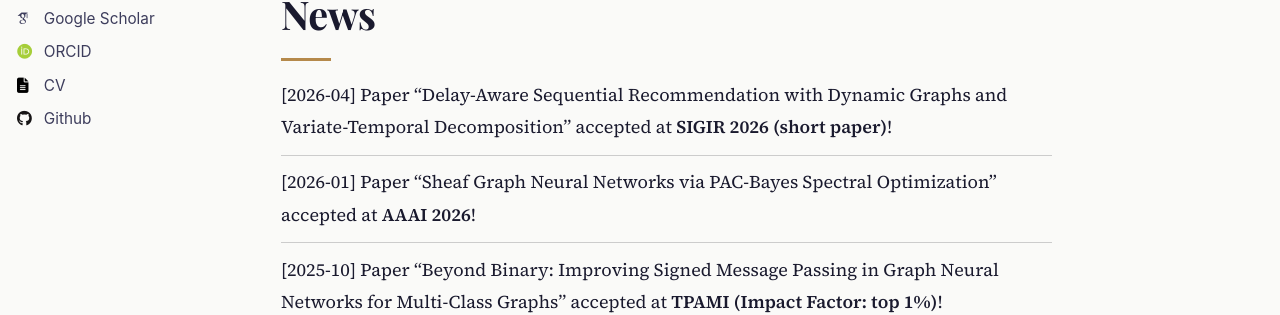
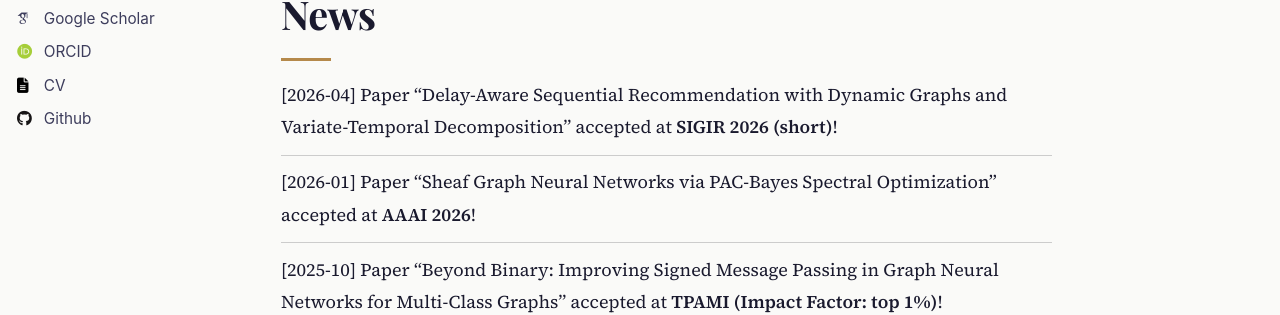
Before and after one commit to ChoiYoonHyuk/ChoiYoonHyuk.github.io, a Jekyll site: the page built from _pages/about.md, in a window 1280 px wide and 1262 px high. Shown: the part 487-802 px from the top of the window. Built offline with Jekyll 4.4.1, drawn with Linux system fonts in a browser that asks for light colours; some web fonts are replaced.

Commit message:
Update news.yml

```diff
--- a/_data/news.yml
+++ b/_data/news.yml
@@ -1,5 +1,5 @@
 - date: "2026-04"
-  text: "Paper \"Delay-Aware Sequential Recommendation with Dynamic Graphs and Variate-Temporal Decomposition\" accepted at **SIGIR 2026 (short paper)**!"
+  text: "Paper \"Delay-Aware Sequential Recommendation with Dynamic Graphs and Variate-Temporal Decomposition\" accepted at **SIGIR 2026 (short)**!"
 
 - date: "2026-01"
   text: "Paper \"Sheaf Graph Neural Networks via PAC-Bayes Spectral Optimization\" accepted at **AAAI 2026**!"
```
